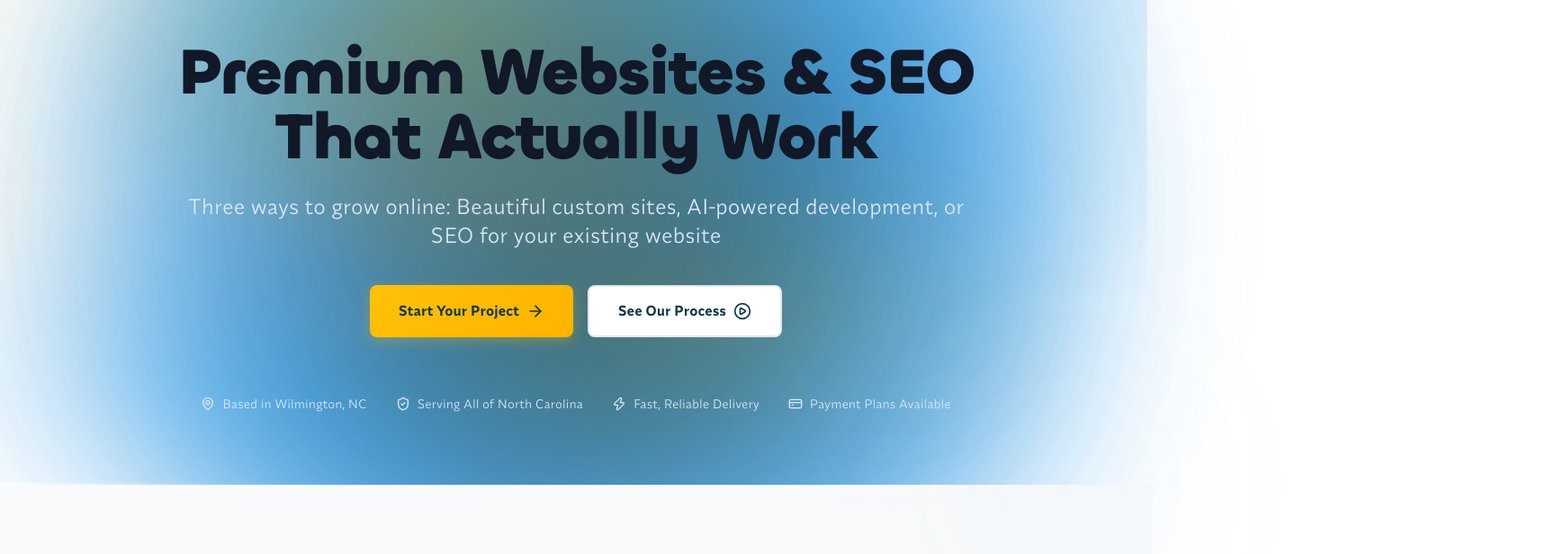
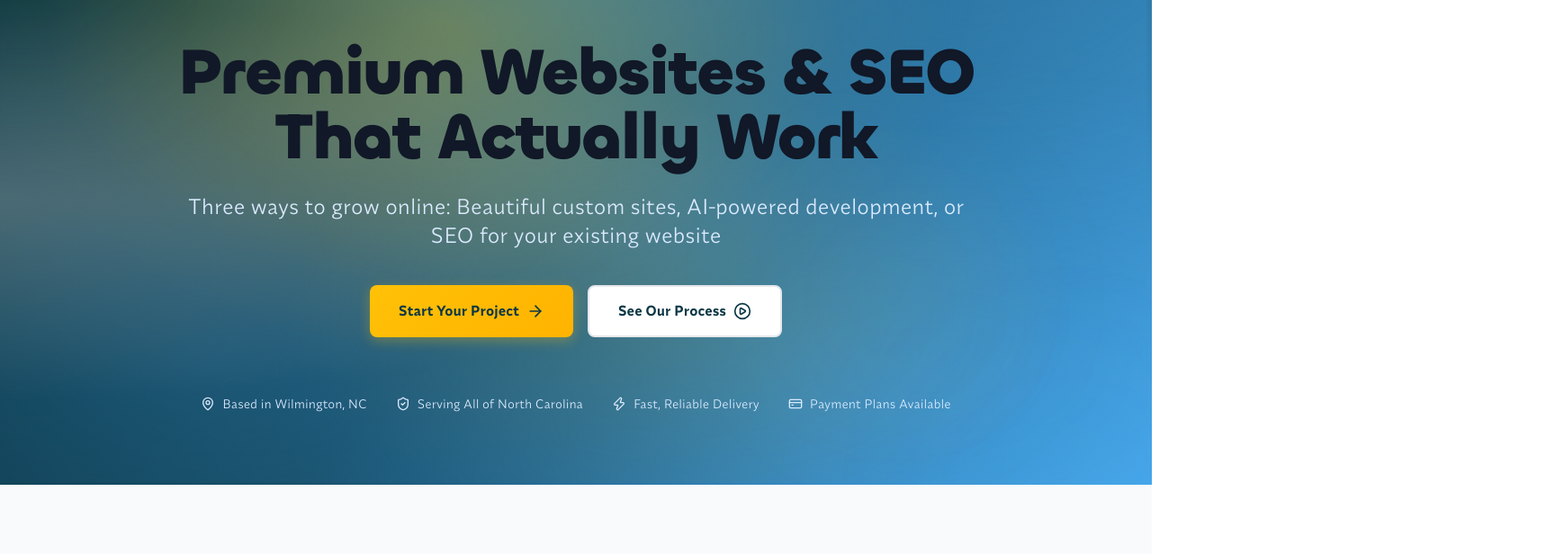
Before and after one commit to ecstimson/beach-bird-studios, an Astro site: page / in a window 1280 px wide. Shown: the part 83-699 px from the top of the page at 90% size, 1728 px wide, since content can reach past the window. Built offline with nearby package versions, Linux system fonts and the light colour scheme; Astro itself is replaced by a stand-in of ours.

Commit message:
Fix hero background - use full-width gradient without white edges
- Replace transparent/blurred approach with solid linear gradient
- Use edge-to-edge gradient from dark navy to light blue
- Add subtle radial overlays for depth and texture
- Remove blur effects that were causing white edges
- Ensure background fills entire hero section width

```diff
--- a/src/styles/global.css
+++ b/src/styles/global.css
@@ -664,40 +664,38 @@ p {
    GRADIENTS & BACKGROUNDS
    ============================================ */
 .gradient-hero {
-  background: transparent;
+  background: linear-gradient(135deg, #0C3745 0%, #1E5A7A 50%, #47A7EB 100%);
   position: relative;
-  overflow: visible;
+  overflow: hidden;
 }
 
-/* Main soft blob background - balanced contrast version */
+/* Gradient overlay for depth */
 .gradient-hero::before {
   content: '';
   position: absolute;
-  top: 50%;
-  left: 50%;
-  transform: translate(-50%, -50%);
-  width: 150vw;
-  height: 150%;
-  background: radial-gradient(circle at center, #0C3745 0%, #1E5A7A 20%, #47A7EB 40%, transparent 60%);
-  opacity: 0.9;
-  z-index: -2;
-  filter: blur(80px);
+  top: 0;
+  left: 0;
+  right: 0;
+  bottom: 0;
+  background: radial-gradient(ellipse at top center, rgba(71, 167, 235, 0.3) 0%, transparent 50%),
+              radial-gradient(ellipse at bottom left, rgba(12, 55, 69, 0.4) 0%, transparent 50%);
+  z-index: 1;
   pointer-events: none;
 }
 
-/* Secondary softer layer for extra smoothness */
+/* Additional gradient mesh for texture */
 .gradient-hero::after {
   content: '';
   position: absolute;
-  top: 50%;
-  left: 50%;
-  transform: translate(-50%, -50%);
-  width: 170vw;
-  height: 170%;
-  background: radial-gradient(circle at center, #2C8FD6 0%, transparent 50%);
-  opacity: 0.3;
-  z-index: -1;
-  filter: blur(100px);
+  top: 0;
+  left: 0;
+  right: 0;
+  bottom: 0;
+  background-image:
+    radial-gradient(at 40% 20%, rgba(255, 193, 7, 0.15) 0px, transparent 50%),
+    radial-gradient(at 80% 80%, rgba(71, 167, 235, 0.2) 0px, transparent 50%),
+    radial-gradient(at 0% 50%, rgba(245, 230, 211, 0.1) 0px, transparent 50%);
+  z-index: 2;
   pointer-events: none;
 }
 
```
